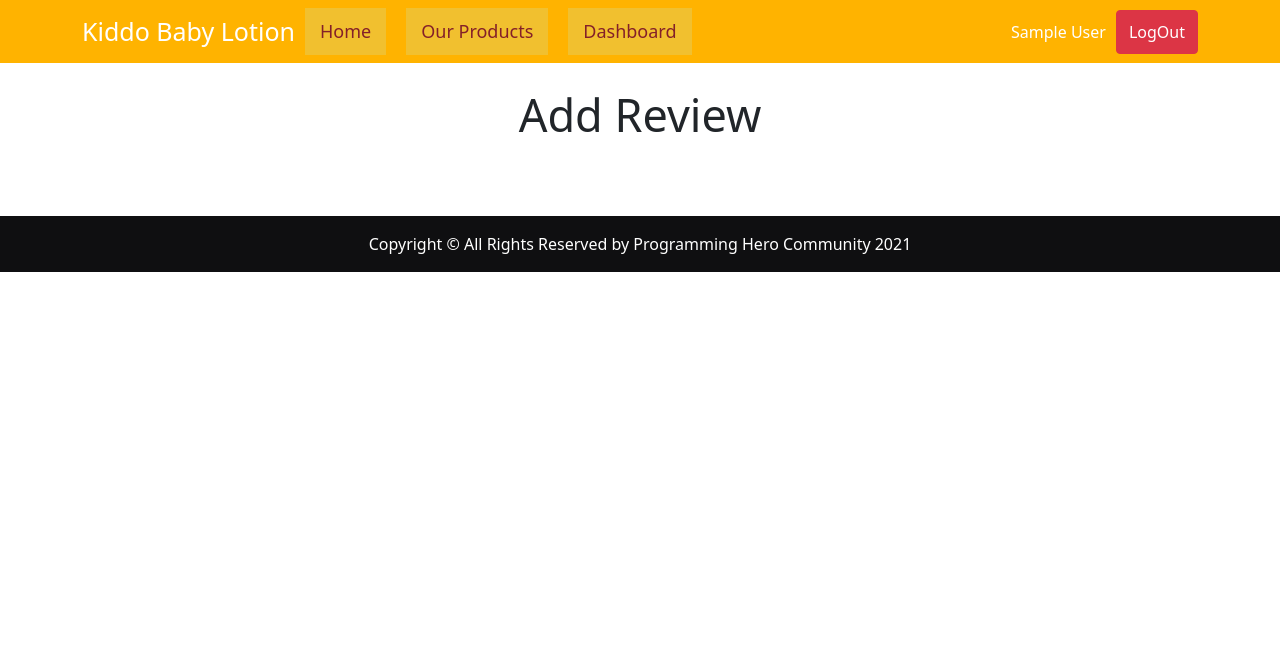
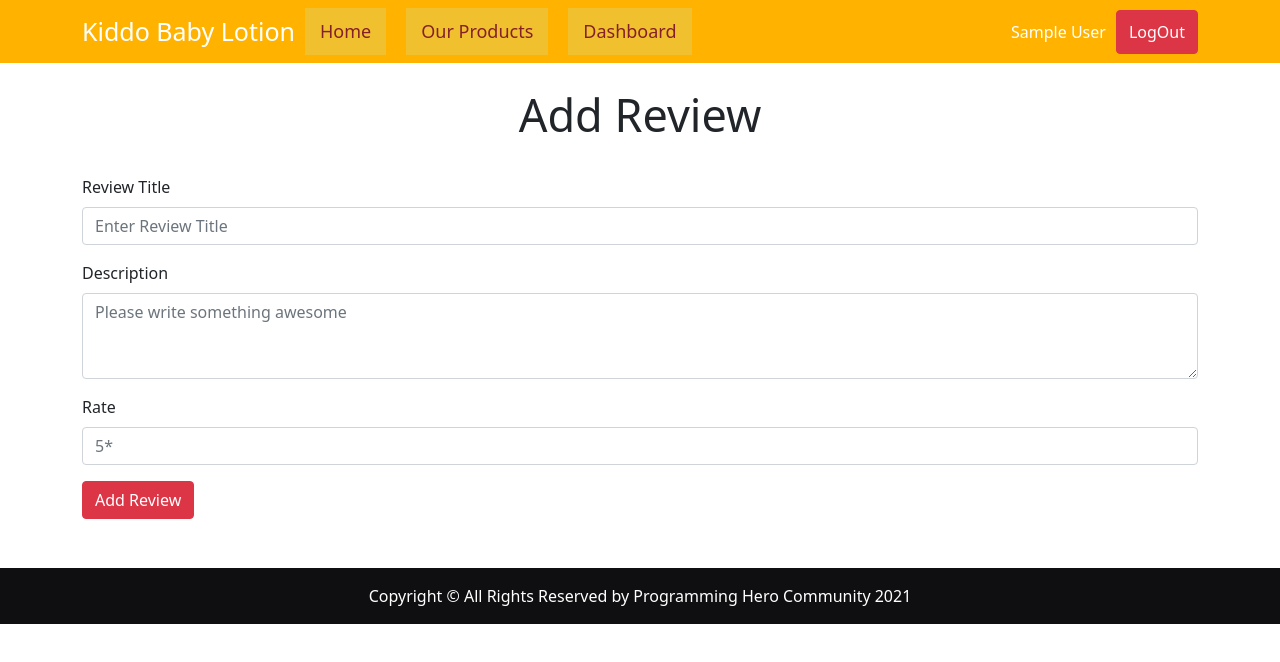
Before and after one commit to noim015/Kiddo-Baby-Lotion-Client-Side, a React (Create React App) app: page /reviews in a window 1280 px wide. Shown: the top 662 px of the page. Built offline with nearby package versions, Linux system fonts and the light colour scheme; no server answers; sample sign-in values are in the browser's storage.

Commit message:
Manage all orders done

```diff
--- a/src/Pages/Home/Home/Home.js
+++ b/src/Pages/Home/Home/Home.js
@@ -1,5 +1,6 @@
 import React from 'react';
 import Banner from '../Banner/Banner';
+import Reviews from '../Reviews/Reviews';
 import Services from '../Services/Services';
 
 const Home = () => {
@@ -7,7 +8,7 @@ const Home = () => {
         <div id="home">
             <Banner></Banner>
             <Services></Services>
-
+            <Reviews></Reviews>
         </div>
     );
 };
--- /dev/null
+++ b/src/Pages/Home/Review/Review.js
@@ -0,0 +1,30 @@
+import React from 'react';
+import { Card, Col } from 'react-bootstrap';
+
+
+const Review = ({ review }) => {
+
+    const {title, description, rating} = review;
+    return (
+
+
+        <Col md={4} className="my-3">
+
+            <Card className="text-center">
+                <Card.Header>Feedback</Card.Header>
+                <Card.Body>
+                    <Card.Title>{title}</Card.Title>
+                    <Card.Text>
+                            {description}
+                    </Card.Text>
+
+                </Card.Body>
+                <Card.Footer className="text-muted">{rating}</Card.Footer>
+            </Card>
+        </Col>
+
+
+    );
+};
+
+export default Review;
--- /dev/null
+++ b/src/Pages/Home/Reviews/Reviews.js
@@ -0,0 +1,30 @@
+import React, { useEffect, useState } from 'react';
+import { Container, Row } from 'react-bootstrap';
+import Review from '../Review/Review';
+
+const Reviews = () => {
+
+    const [reviews, setReviews] = useState([]);
+    useEffect(() => {
+        fetch(`http://localhost:5000/reviews`)
+            .then(res => res.json())
+            .then(data => {
+                setReviews(data);
+            });
+    }, []);
+
+    return (
+        <Container>
+        <Row>
+            <h1 style={{ fontSize:'45px', textAlign: 'center', padding: '25px 0', margin:'20px 0' }}>Our Client's Reviews</h1>
+        </Row>
+        <Row>
+        {reviews?.map((review) => (
+            <Review review={review} key={review._id}></Review>
+        ))}
+        </Row>
+    </Container>
+    );
+};
+
+export default Reviews;
--- a/src/Pages/ManageAllOrders/ManageAllOrders.js
+++ b/src/Pages/ManageAllOrders/ManageAllOrders.js
@@ -1,12 +1,41 @@
-import React from 'react';
+import React, { useEffect, useState } from 'react';
+import { Card, Col, Button } from 'react-bootstrap';
 
 
 
 const ManageAllOrders = () => {
-
+    const [orders, setOrders] = useState([]);
+    useEffect(() => {
+        fetch(`http://localhost:5000/orders`)
+            .then(res => res.json())
+            .then(data => {
+                setOrders(data);
+            });
+    }, []);
     return (
         <div className="container">
             <h1>Manage All Orders</h1>
+                    {orders.map(order =>
+                        <Col md={4} key={order._id}>
+
+                            <Card className="text-center" ><Card.Img variant="top" src={order.productImg} />
+                                <Card.Header><span><b>Product: </b>{order.productTitle} </span></Card.Header>
+                                <Card.Body>
+                                    <Card.Title><span><b>Customer Name: </b>{order.name}</span></Card.Title>
+                                    <Card.Text>
+                                            <span><b>Address:</b> {order.address}</span>
+                                    </Card.Text>
+                                    <Card.Text>
+                                            <span><b>Price:</b> {order.productPrice} $</span>
+                                    </Card.Text>
+                                    <Button variant="success">Confirm</Button>
+                                </Card.Body>
+                                <Card.Footer className="text-muted"> <span><b>Mobile: </b>{order.mobile} </span></Card.Footer>
+                            </Card>
+                         </Col>
+                    )}
+
+
         </div>
     );
 };
--- a/src/Pages/Orders/Orders.js
+++ b/src/Pages/Orders/Orders.js
@@ -1,10 +1,11 @@
 import React, { useEffect, useState } from 'react';
 import { Card, Col, Row } from 'react-bootstrap';
-import { NavLink } from 'react-router-dom';
+import { useLocation } from 'react-router-dom';
 
 const Orders = ({ course }) => {
     const {productTitle, productPrice, productImg,_id} = course;
     const [users, setUsers] = useState([]);
+    const location = useLocation();
     useEffect(() => {
         fetch('http://localhost:5000/orders')
             .then(res => res.json())
@@ -24,10 +25,13 @@ const Orders = ({ course }) => {
                         alert('deleted successfully');
                         const remainingUsers = users.filter(user => user._id !== id);
                         setUsers(remainingUsers);
+                        window.location.reload();
                     }
                 });
         }
     }
+
+
     return (
 
             <Col>
--- a/src/Pages/Reviews/Reviews.js
+++ b/src/Pages/Reviews/Reviews.js
@@ -1,10 +1,76 @@
-import React from 'react';
+import React, { useRef } from 'react';
+import { Col, Form, Row , Button, Container} from 'react-bootstrap';
 
 const Reviews = () => {
+
+
+    const titleRef = useRef();
+    const descRef = useRef();
+    const rateRef = useRef();
+
+
+
+
+    const handleReview = e => {
+
+
+        const title = titleRef.current.value;
+        const description = descRef.current.value;
+        const rating = rateRef.current.value;
+
+
+
+        const newReview = { title, description, rating };
+
+        fetch('http://localhost:5000/reviews', {
+            method: 'POST',
+            headers: {
+                'content-type': 'application/json'
+            },
+            body: JSON.stringify(newReview)
+        })
+            .then(res => res.json())
+            .then(data => {
+                if (data.insertedId) {
+                    alert('Successfully added a review.')
+                    e.target.reset();
+                }
+            })
+        e.preventDefault();
+    }
+
+
     return (
-        <div>
+        <Container>
             <h1>Add Review</h1>
-        </div>
+
+            <Form onSubmit={handleReview}>
+
+                <Row className="mb-3">
+                  <Form.Group as={Col} controlId="formGridTitle">
+                    <Form.Label>Review Title</Form.Label>
+                    <Form.Control type="text" ref={titleRef} placeholder="Enter Review Title" />
+                  </Form.Group>
+                </Row>
+                <Row className="mb-3">
+
+                  <Form.Group as={Col} controlId="formGridDesc">
+                    <Form.Label>Description</Form.Label>
+                    <Form.Control ref={descRef} as="textarea" placeholder="Please write something awesome" rows={3} />
+                  </Form.Group>
+                </Row>
+
+                <Form.Group className="mb-3" controlId="formGridRating">
+                  <Form.Label>Rate</Form.Label>
+                  <Form.Control placeholder="5*" ref={rateRef} />
+                </Form.Group>
+
+                <Button variant="danger" type="submit">
+                  Add Review
+                </Button>
+              </Form>
+
+        </Container>
     );
 };
 
```
Lines whose indentation alone changed are shown as unchanged.
